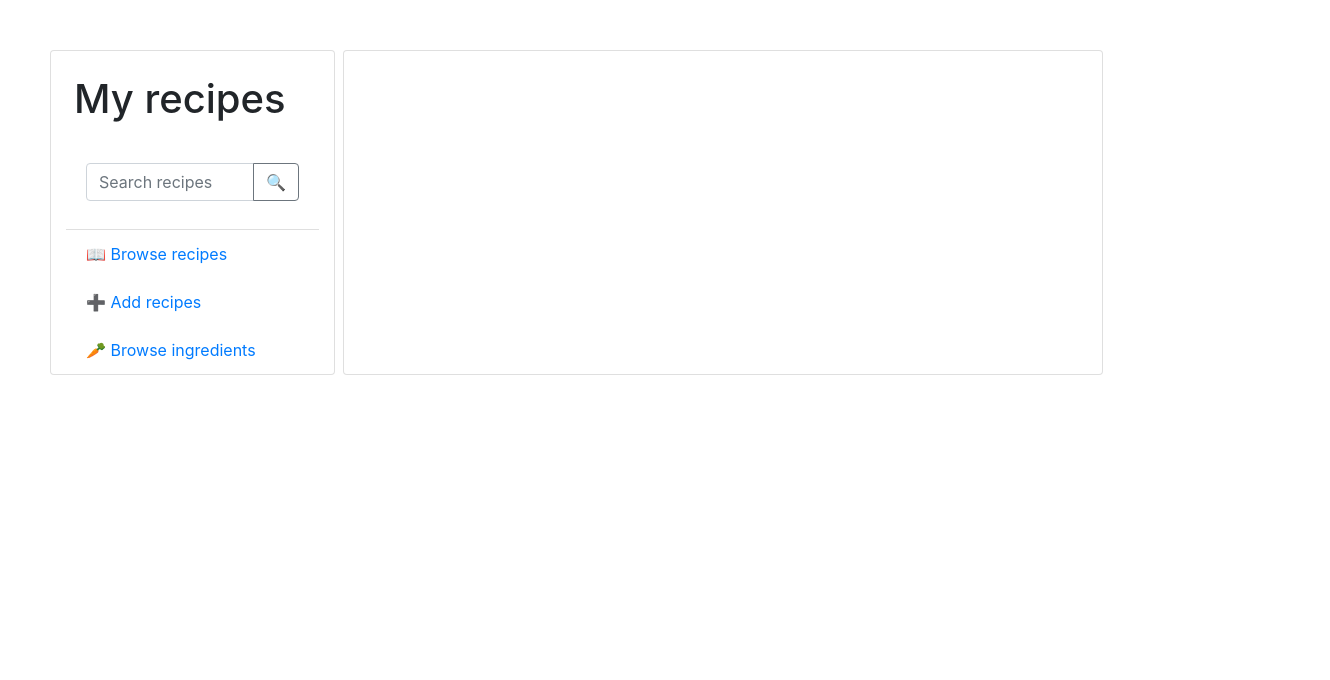
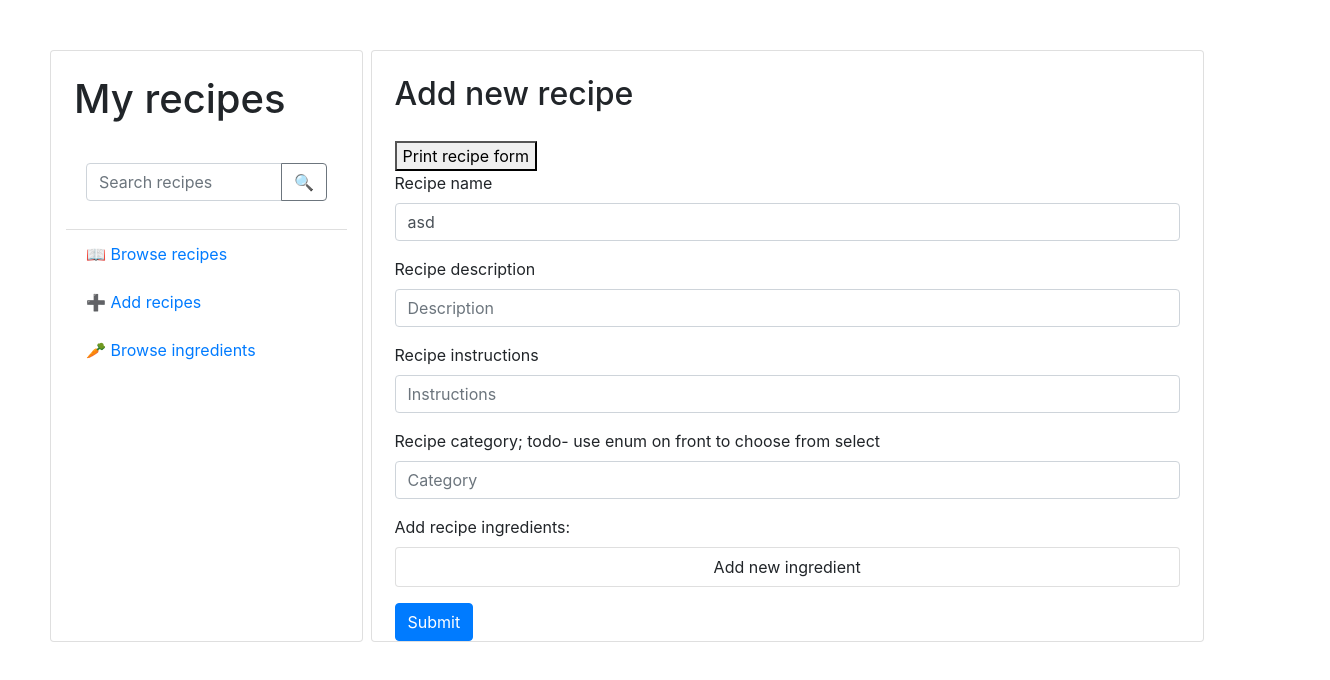
Before and after one commit to mpacala00/recipes-web-service, an Angular app in the folder recipes-ws-ng/: page /create-recipe in a window 1280 px wide. Before the commit this address led to /. Shown: the top 680 px of the page, 1330 px wide, since content can reach past the window. Built offline with nearby package versions, Linux system fonts and the light colour scheme.

Commit message:
[WIP] Adding recipe creation component template

```diff
--- a/recipes-ws-ng/src/app/app-routing.module.ts
+++ b/recipes-ws-ng/src/app/app-routing.module.ts
@@ -1,12 +1,18 @@
 import { NgModule } from '@angular/core';
 import { RouterModule, Routes } from '@angular/router';
+import { CreateRecipePageComponent } from './components/create-recipe-page/create-recipe-page.component';
 import { BrowseRecipesPageComponent } from './components/browse-recipes-page/browse-recipes-page.component';
+
 import { HomePageComponent } from './components/home-page/home-page.component';
 
 const routes: Routes = [
   {
     path: 'browse-recipes',
     component: BrowseRecipesPageComponent,
+  },
+  {
+    path: 'create-recipe',
+    component: CreateRecipePageComponent
   },
   {
     path: '',
--- a/recipes-ws-ng/src/app/app.component.html
+++ b/recipes-ws-ng/src/app/app.component.html
@@ -1,5 +1,5 @@
-<div class="container justify-content-center" id="main">
-  <div class="row">
+<div class="container-fluid justify-content-center" id="main">
+  <div class="row w-100">
     <div class="card col-3 mr-2">
       <app-nav-panel></app-nav-panel>
     </div>
--- a/recipes-ws-ng/src/app/app.module.ts
+++ b/recipes-ws-ng/src/app/app.module.ts
@@ -1,12 +1,14 @@
 import { NgModule } from '@angular/core';
 import { BrowserModule } from '@angular/platform-browser';
 import { HttpClientModule } from '@angular/common/http';
+import { ReactiveFormsModule } from '@angular/forms';
 
 import { AppRoutingModule } from './app-routing.module';
 import { AppComponent } from './app.component';
 import { NavPanelComponent } from './components/nav-panel/nav-panel.component';
 import { HomePageComponent } from './components/home-page/home-page.component';
 import { RecipeCardComponent } from './components/home-page/recipe-card/recipe-card.component';
+import { CreateRecipePageComponent } from './components/create-recipe-page/create-recipe-page.component';
 import { BrowseRecipesPageComponent } from './components/browse-recipes-page/browse-recipes-page.component';
 
 @NgModule({
@@ -15,9 +17,10 @@ import { BrowseRecipesPageComponent } from './components/browse-recipes-page/bro
     NavPanelComponent,
     HomePageComponent,
     RecipeCardComponent,
+    CreateRecipePageComponent,
     BrowseRecipesPageComponent,
   ],
-  imports: [BrowserModule, AppRoutingModule, HttpClientModule],
+  imports: [BrowserModule, AppRoutingModule, HttpClientModule, ReactiveFormsModule],
   providers: [],
   bootstrap: [AppComponent],
 })
--- /dev/null
+++ b/recipes-ws-ng/src/app/components/create-recipe-page/create-recipe-page.component.html
@@ -0,0 +1,66 @@
+
+
+
+<h2 class="card-title mt-2 ml-2 py-3">Add new recipe</h2>
+<div class="row px-2">
+    <div class="col-12">
+        <form [formGroup]="newRecipeFormGroup">
+          <button class="button-btn" (click)="printRecipeForm()">Print recipe form</button>
+            <div class="form-group">
+              <label>Recipe name</label>
+              <input type="text" formControlName="name" class="form-control" placeholder="Name">
+            </div>
+            <div class="form-group">
+                <label>Recipe description</label>
+                <input type="text" formControlName="description" class="form-control" placeholder="Description">
+              </div>
+              <div class="form-group">
+                <label>Recipe instructions</label>
+                <input type="text" formControlName="instructions" class="form-control" placeholder="Instructions">
+              </div>
+              <div class="form-group">
+                <label>Recipe category; todo- use enum on front to choose from select</label>
+                <input type="text" formControlName="category" class="form-control" placeholder="Category">
+              </div>
+              <div class="form-group">
+                <label>Add recipe ingredients:</label>
+                <div class="card">
+                    <button class="btn" (click)="addRecipeIngredient(recipeIngredientsFormArr.length)">Add new ingredient</button>
+                </div>
+
+                <div class="col-12">
+                    <div class="row" *ngFor="let recipeIng of recipeIngredientsFormArr.controls; let i = index">
+                        <div class="col-4 p-0">
+                            <label class="checkbox-inline" class="label-count">
+                               Name:
+                               <input class="form-control count-input" type="text" [value]="'New size'"
+                                  (change)="addIngredientDetails($event, i)">
+                            </label>
+                         </div>
+
+                         <div class="col-4 p-0">
+                            <label class="checkbox-inline" class="label-count">
+                               Amount:
+                               <input class="form-control count-input" type="text" [value]="'New size'"
+                                  (change)="addIngredientDetails($event, i)">
+                            </label>
+                         </div>
+
+                         <div class="col-4 p-0">
+                            <label class="checkbox-inline" class="label-count">
+                               Unit of measure:
+                               <input class="form-control count-input" type="text" [value]="'New size'"
+                                  (change)="addIngredientDetails($event, i)">
+                            </label>
+                         </div>
+                    </div>
+                </div>
+
+              </div>
+
+
+            <button (click)="postRecipe()" class="btn btn-primary">Submit</button>
+          </form>
+    </div>
+
+</div>
--- /dev/null
+++ b/recipes-ws-ng/src/app/components/create-recipe-page/create-recipe-page.component.ts
@@ -0,0 +1,62 @@
+import { Component, OnInit } from '@angular/core';
+import { FormArray, FormControl, FormGroup, Validators } from '@angular/forms';
+import { Recipe } from 'src/app/model/recipe';
+import { UnitOfMeasure } from 'src/app/model/unit-of-measure';
+
+@Component({
+  selector: 'app-create-recipe-page',
+  templateUrl: './create-recipe-page.component.html',
+  styleUrls: ['./create-recipe-page.component.scss']
+})
+export class CreateRecipePageComponent implements OnInit {
+
+  public newRecipeFormGroup: FormGroup;
+  public recipeIngredientsFormArr: FormArray = new FormArray([]);
+
+  recipe: Recipe;
+
+  ingredients = [];
+  unitOfMeasures = [];
+
+  constructor() { }
+
+  ngOnInit(): void {
+    this.newRecipeFormGroup = new FormGroup({
+      name: new FormControl('asd', Validators.required),
+      category: new FormControl('', Validators.required),
+      description: new FormControl('', Validators.required),
+      instructions: new FormControl('', Validators.required)
+    })
+
+    //todo fetch all ingredients & uoms
+  }
+
+  postRecipe() {
+    this.recipe = this.newRecipeFormGroup.value;
+    this.recipe.ingredients = this.recipeIngredientsFormArr.value;
+    // this.recipe.ingredients.forEach(ing => {
+    //   ing.unit = { id: '', unit: ing.unit };
+    // })
+    console.log(this.recipe);
+  }
+
+  addRecipeIngredient(index: number) {
+    this.recipeIngredientsFormArr.insert(
+       index,
+       new FormGroup({
+          name: new FormControl('', Validators.required),
+          quantity: new FormControl('', Validators.required),
+          unit: new FormControl('', Validators.required)
+       }));
+ }
+
+ addIngredientDetails(event: any, index: number) {
+    this.recipeIngredientsFormArr.at(index).value.size = event.target.value;
+  }
+
+  printRecipeForm() {
+    console.log(this.newRecipeFormGroup.value);
+    console.log(this.recipeIngredientsFormArr.value);
+  }
+
+}
--- a/recipes-ws-ng/src/app/components/home-page/home-page.component.ts
+++ b/recipes-ws-ng/src/app/components/home-page/home-page.component.ts
@@ -1,4 +1,5 @@
 import { Component, OnInit, TrackByFunction } from '@angular/core';
+import { Recipe } from 'src/app/model/recipe';
 import { RecipeService } from 'src/app/services/recipe.service';
 
 @Component({
@@ -10,7 +11,7 @@ export class HomePageComponent implements OnInit {
 
   constructor(private recipeService: RecipeService) { }
 
-  recipes = [];
+  recipes: Recipe[] = [];
 
   ngOnInit(): void {
     this.recipeService.getAllRecipes().subscribe({
--- a/recipes-ws-ng/src/app/components/nav-panel/nav-panel.component.html
+++ b/recipes-ws-ng/src/app/components/nav-panel/nav-panel.component.html
@@ -16,6 +16,6 @@
   <a href="/browse-recipes">
     <li class="list-group-item">📖 Browse recipes</li>
   </a>
-  <a href="#"><li class="list-group-item">➕ Add recipes</li></a>
+  <a routerLink="/create-recipe"><li class="list-group-item">➕ Add recipes</li></a>
   <a href="#"><li class="list-group-item">🥕 Browse ingredients</li></a>
 </ul>
--- a/recipes-ws-ng/src/app/model/ingredient.ts
+++ b/recipes-ws-ng/src/app/model/ingredient.ts
@@ -4,5 +4,5 @@ export interface Ingredient {
     id: string;
     name: string;
     quantity: number;
-    unit: UnitOfMeasure;
+    unitOfMeasure: UnitOfMeasure;
 }
--- a/recipes-ws-ng/src/app/services/recipe.service.ts
+++ b/recipes-ws-ng/src/app/services/recipe.service.ts
@@ -12,6 +12,6 @@ export class RecipeService {
   private recipesUrl = `${environment.baseUrl}/recipes`;
 
   getAllRecipes() {
-    return this.http.get<Recipe>(this.recipesUrl);
+    return this.http.get<Recipe[]>(this.recipesUrl);
   }
 }
--- a/recipes-ws-ng/tsconfig.json
+++ b/recipes-ws-ng/tsconfig.json
@@ -3,6 +3,7 @@
   "compileOnSave": false,
   "compilerOptions": {
     "baseUrl": "./",
+    "strictPropertyInitialization": false,
     "outDir": "./dist/out-tsc",
     "forceConsistentCasingInFileNames": true,
     "strict": true,
```
Also changed, not shown: recipes-ws-ng/src/app/components/create-recipe-page/create-recipe-page.component.scss (added).
